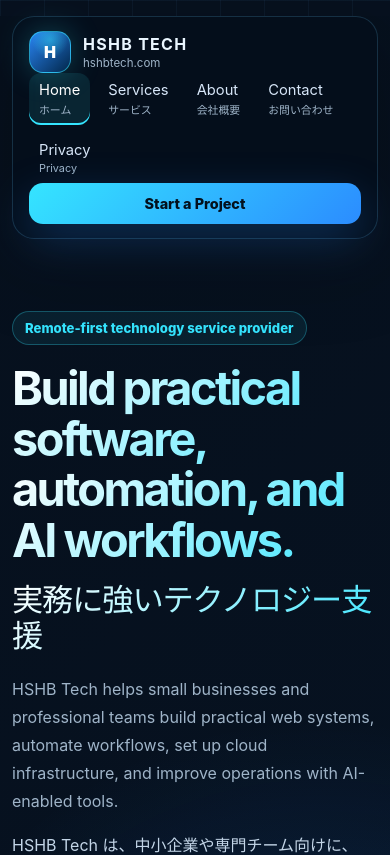
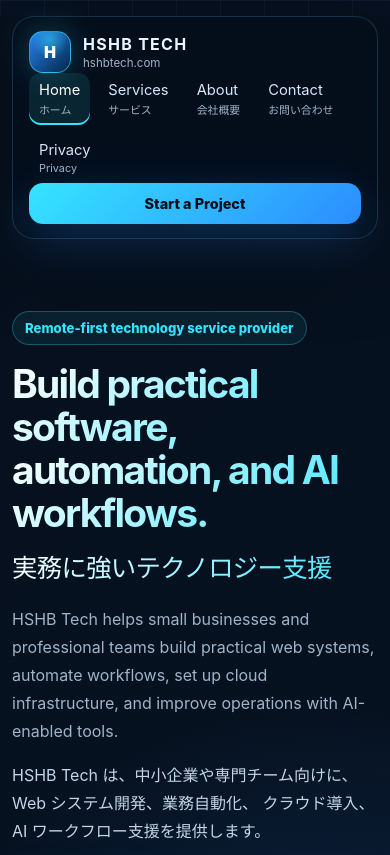
Before and after one commit to linhui45111/xxoo69-card-store, a React (Vite) app: page / in a window 390 px wide. Shown: the top 855 px of the page. Built offline with nearby package versions, Linux system fonts and the light colour scheme.

Commit message:
Reduce homepage hero title size
Refined the layout and styling of the homepage hero title, adjusting font sizes, line heights, and margins for better responsiveness.

```diff
--- a/src/style.css
+++ b/src/style.css
@@ -153,13 +153,13 @@ button, input, textarea { font: inherit; }
   .process-list article { grid-template-columns: 1fr; }
   .copyright { flex-direction: column; }
 }
-/* Homepage hero title layout fix */
+/* Homepage hero title layout fix - refined */
 .hero h1.hero-title {
-  max-width: 820px;
-  font-size: clamp(3.2rem, 5.2vw, 5.7rem);
-  line-height: 1.05;
-  letter-spacing: -0.055em;
-  margin: 18px 0 20px;
+  max-width: 660px;
+  font-size: clamp(2.65rem, 4.1vw, 4.45rem);
+  line-height: 1.08;
+  letter-spacing: -0.045em;
+  margin: 18px 0 22px;
 }
 
 .hero-title-line {
@@ -172,9 +172,10 @@ button, input, textarea { font: inherit; }
 .hero h1.hero-title .hero-title-ja {
   display: block;
   margin-top: 18px;
-  font-size: clamp(2rem, 3.4vw, 3.8rem);
-  line-height: 1.12;
-  letter-spacing: -0.035em;
+  max-width: 560px;
+  font-size: clamp(1.65rem, 2.55vw, 2.75rem);
+  line-height: 1.2;
+  letter-spacing: -0.025em;
   background: linear-gradient(135deg, #ffffff, var(--cyan));
   -webkit-background-clip: text;
   color: transparent;
@@ -182,22 +183,23 @@ button, input, textarea { font: inherit; }
 
 @media (max-width: 980px) {
   .hero h1.hero-title {
-    font-size: clamp(2.8rem, 8vw, 4.8rem);
+    max-width: 100%;
+    font-size: clamp(2.35rem, 6vw, 3.7rem);
   }
 
   .hero h1.hero-title .hero-title-ja {
-    font-size: clamp(1.8rem, 6vw, 3.2rem);
+    font-size: clamp(1.45rem, 4.5vw, 2.35rem);
   }
 }
 
 @media (max-width: 620px) {
   .hero h1.hero-title {
-    font-size: clamp(2.45rem, 12vw, 3.6rem);
-    line-height: 1.08;
+    font-size: clamp(2rem, 10vw, 3rem);
+    line-height: 1.1;
   }
 
   .hero h1.hero-title .hero-title-ja {
-    font-size: clamp(1.6rem, 8vw, 2.6rem);
-    line-height: 1.15;
+    font-size: clamp(1.3rem, 6.5vw, 2rem);
+    line-height: 1.2;
   }
 }
```
